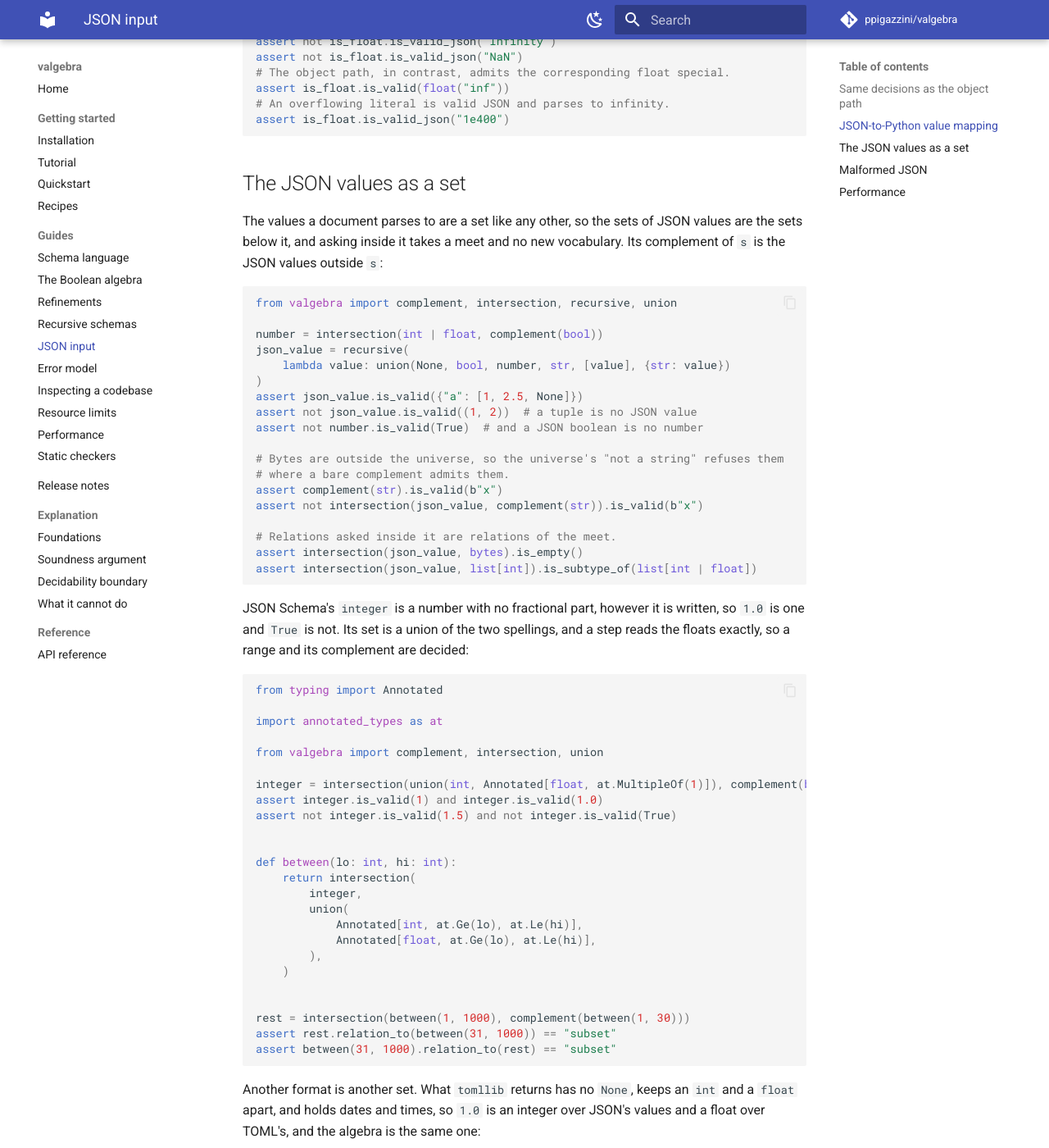
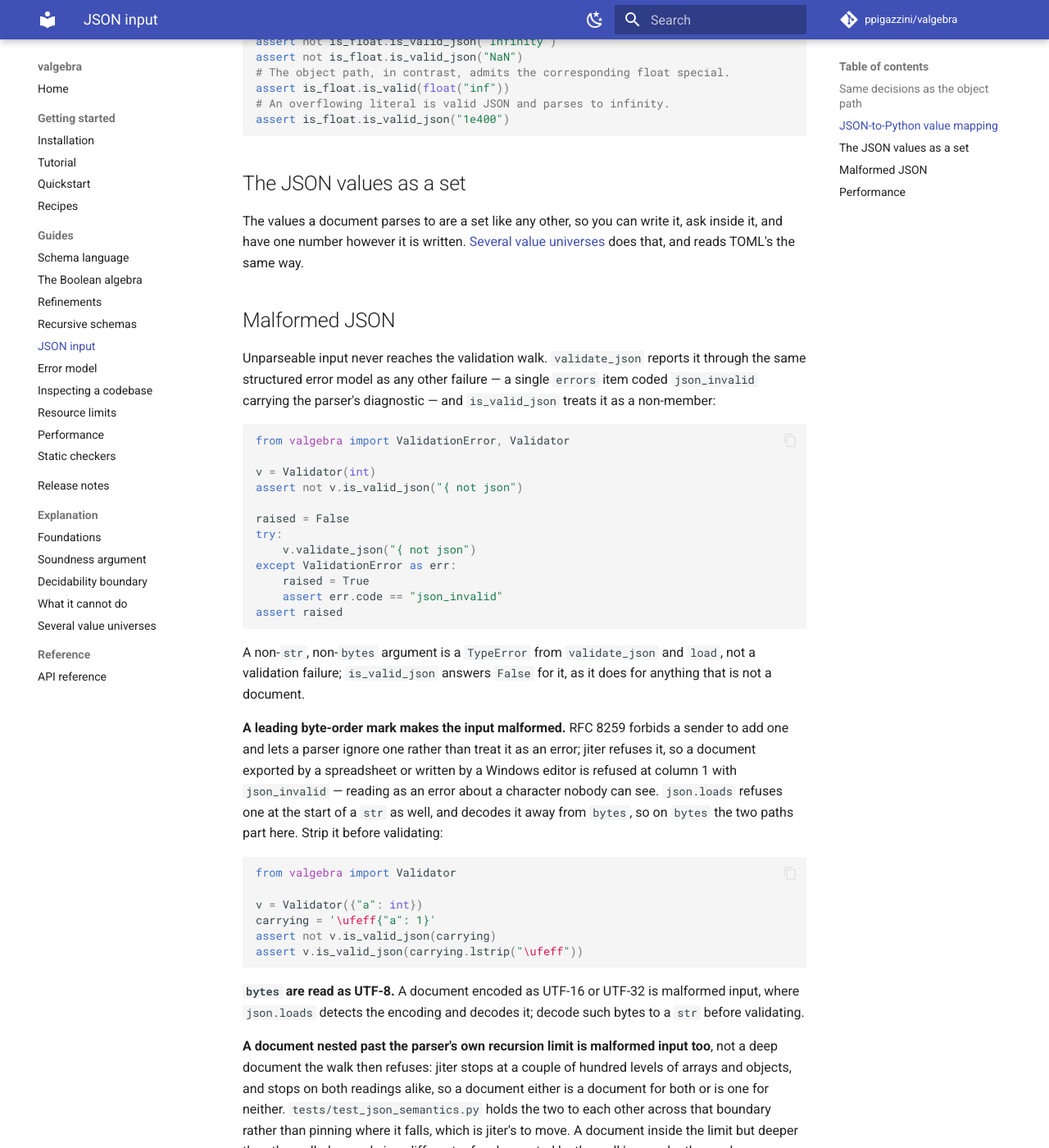
Before and after one commit to ppigazzini/valgebra, an MkDocs documentation site: the page built from docs/07-json.md, in a window 1280 px wide and 1400 px high, scrolled down 2898 px. Shown: the whole window at 82% size. Built offline with MkDocs 1.6.1 and Material for MkDocs 9.7.7, drawn with Linux system fonts in a browser that asks for light colours; comment, search, counter and statistics services are not loaded; some of the changed text lies outside the part shown.

Commit message:
docs: several value universes have a page of their own
What a format holds is a set of Python values, so it is a set a caller writes
and a meet they ask inside. A page under Explanation says that once, reads
JSON's and TOML's values and arrays through it, and states what a schema
language asks of the algebra: a top to meet, and leaves that hold every spelling
of one value. The README gives the section and one example, and the JSON page
points at it.

````diff
--- a/docs/07-json.md
+++ b/docs/07-json.md
@@ -146,134 +146,9 @@
 
 ## The JSON values as a set
 
-The values a document parses to are a set like any other, so the sets of JSON
-values are the sets below it, and asking inside it takes a meet and no new
-vocabulary. Its complement of `s` is the JSON values outside `s`:
-
-```python
-from valgebra import complement, intersection, recursive, union
-
-number = intersection(int | float, complement(bool))
-json_value = recursive(
-    lambda value: union(None, bool, number, str, [value], {str: value})
-)
-assert json_value.is_valid({"a": [1, 2.5, None]})
-assert not json_value.is_valid((1, 2))  # a tuple is no JSON value
-assert not number.is_valid(True)  # and a JSON boolean is no number
-
-# Bytes are outside the universe, so the universe's "not a string" refuses them
-# where a bare complement admits them.
-assert complement(str).is_valid(b"x")
-assert not intersection(json_value, complement(str)).is_valid(b"x")
-
-# Relations asked inside it are relations of the meet.
-assert intersection(json_value, bytes).is_empty()
-assert intersection(json_value, list[int]).is_subtype_of(list[int | float])
-```
-
-JSON Schema's `integer` is a number with no fractional part, however it is
-written, so `1.0` is one and `True` is not. Its set is a union of the two
-spellings, and a step reads the floats exactly, so a range and its complement are
-decided:
-
-```python
-from typing import Annotated
-
-import annotated_types as at
-
-from valgebra import complement, intersection, union
-
-integer = intersection(union(int, Annotated[float, at.MultipleOf(1)]), complement(bool))
-assert integer.is_valid(1) and integer.is_valid(1.0)
-assert not integer.is_valid(1.5) and not integer.is_valid(True)
-
-
-def between(lo: int, hi: int):
-    return intersection(
-        integer,
-        union(
-            Annotated[int, at.Ge(lo), at.Le(hi)],
-            Annotated[float, at.Ge(lo), at.Le(hi)],
-        ),
-    )
-
-
-rest = intersection(between(1, 1000), complement(between(1, 30)))
-assert rest.relation_to(between(31, 1000)) == "subset"
-assert between(31, 1000).relation_to(rest) == "subset"
-```
-
-Another format is another set. What `tomllib` returns has no `None`, keeps an `int`
-and a `float` apart, and holds dates and times, so `1.0` is an integer over JSON's
-values and a float over TOML's, and the algebra is the same one:
-
-```python
-import datetime as dt
-import tomllib
-from typing import Annotated
-
-import annotated_types as at
-
-from valgebra import complement, intersection, recursive, union
-
-toml_value = recursive(
-    lambda value: union(
-        bool,
-        intersection(int, complement(bool)),
-        float,
-        str,
-        dt.datetime,
-        dt.date,
-        dt.time,
-        [value],
-        {str: value},
-    )
-)
-document = tomllib.loads("released = 2020-01-02\nversion = 1.0")
-assert toml_value.is_valid(document)
-assert not toml_value.is_valid(None)
-assert intersection(toml_value, bytes).is_empty()
-
-toml_integer = intersection(int, complement(bool))
-json_integer = intersection(
-    union(int, Annotated[float, at.MultipleOf(1)]), complement(bool)
-)
-assert not toml_integer.is_valid(document["version"])
-assert json_integer.is_valid(document["version"])
-assert toml_integer.relation_to(json_integer) == "subset"
-```
-
-A JSON number is one number however it is written, and Python holds `1` and `1.0`
-as two values. A set of JSON values admits both or neither, so a constant is a union
-of its spellings, and a `bool` is no spelling of a number. Every set you build from
-such pieces keeps that, through a union, a meet or a complement, and that is what makes
-a relation between two of them an answer about JSON; `Literal[1]` alone is a set of
-Python values. A bound written with an
-exponent is the integer it names where it names one: `1e23` parses to the double
-below `10**23`, and reading it as a double would refuse the integer. Read the schema
-with `json.loads(text, parse_float=Decimal)` to see which number was written:
-
-```python
-import json
-from decimal import Decimal
-from typing import Annotated
-
-import annotated_types as at
-
-from valgebra import Validator, union
-
-one = union(1, 1.0)
-assert one.is_valid(1)
-assert one.is_valid(1.0)
-assert not one.is_valid(True)
-
-written = json.loads('{"maximum": 1e23}', parse_float=Decimal)["maximum"]
-assert written == 10**23
-exact = Validator(Annotated[int | float, at.Le(int(written))])
-assert exact.is_valid(10**23)
-assert not exact.is_valid(10**23 + 1)
-assert not Validator(Annotated[int | float, at.Le(1e23)]).is_valid(10**23)
-```
+The values a document parses to are a set like any other, so you can write it, ask
+inside it, and have one number however it is written. [Several value
+universes](20-universes.md#the-json-values) does that, and reads TOML's the same way.
 
 ## Malformed JSON
 
--- a/mkdocs.yml
+++ b/mkdocs.yml
@@ -56,6 +56,7 @@
       - Soundness argument: 14-soundness.md
       - Decidability boundary: 15-decidability.md
       - What it cannot do: 17-boundaries.md
+      - Several value universes: 20-universes.md
   - Reference:
       - API reference: 16-api.md
 
@@ -141,6 +142,7 @@
           - 14-soundness.md: Why membership checking is sound on its own terms.
           - 15-decidability.md: What subtyping, equivalence, and emptiness decide exactly versus conservatively.
           - 17-boundaries.md: What a runtime validator cannot do, and why each boundary is where it is.
+          - 20-universes.md: JSON's and TOML's values, and arrays, as sets below the top, in one algebra with no vocabulary of their own.
         Release notes:
           - 12-changelog.md: Every released version, what it changed, and what to do on upgrade.
         API reference:
````
Also changed, not shown: CHANGELOG.md (+8 -0 lines), README.md (+21 -0 lines), docs/20-universes.md (added, +168 -0 lines), docs/README.md (+3 -0 lines), docs/dev/01-schema-ir.md (+1 -1 lines), docs/dev/10-theory.md (+1 -1 lines).
